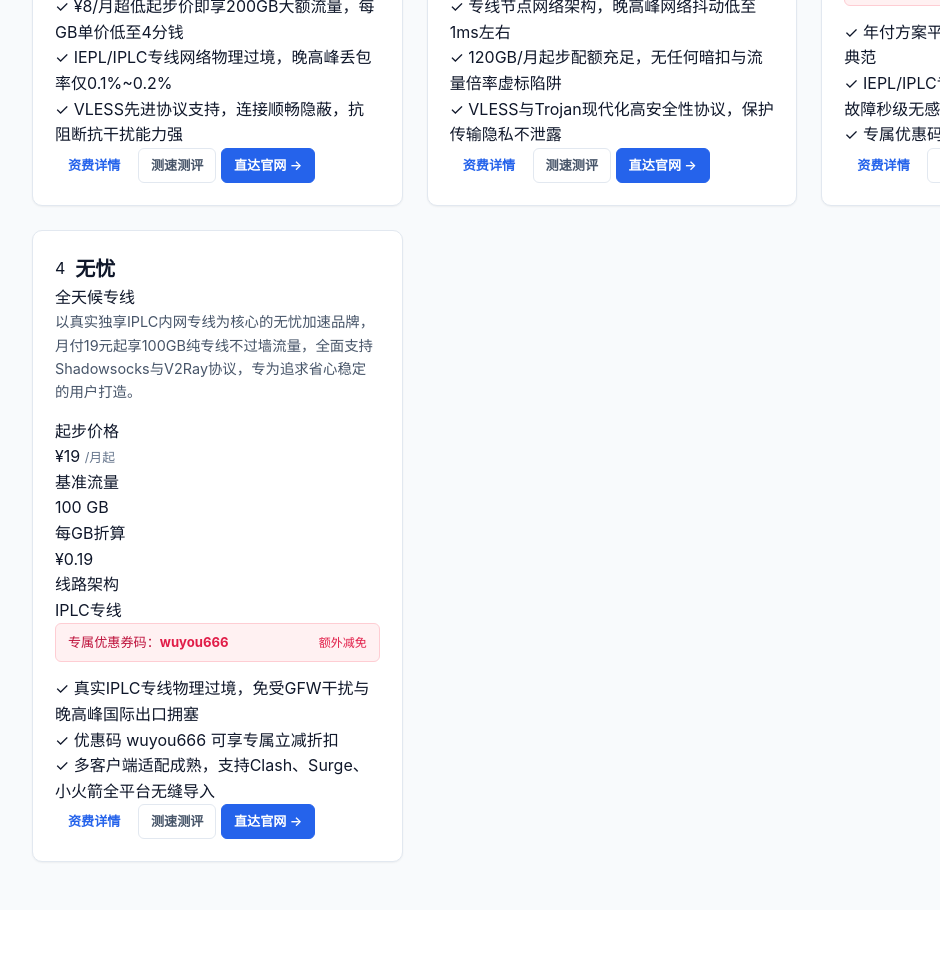
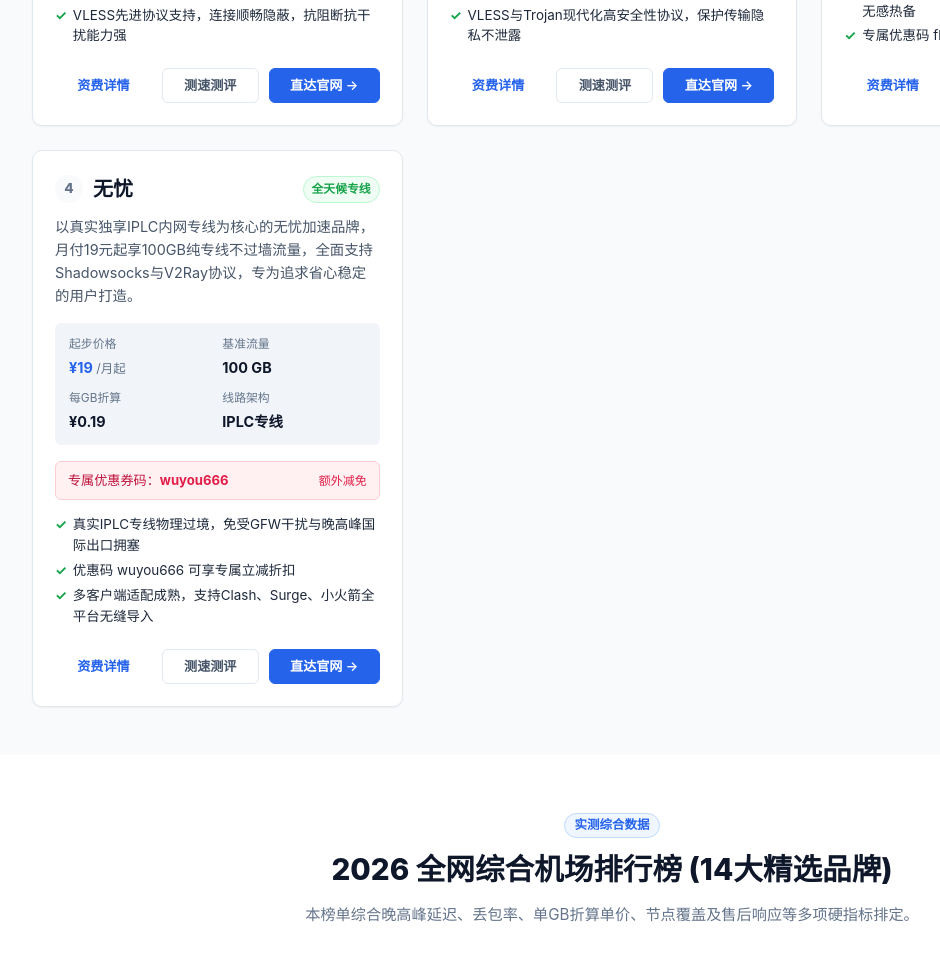
Before and after one commit to tangtang856/jichangtop.cc, an Astro site: page / in a window 1280 px wide. Shown: the part 1522-2483 px from the top of the page, without its empty margins (28-968 px from the left). Built offline with nearby package versions, Linux system fonts and the light colour scheme; Astro itself is replaced by a stand-in of ours.

Commit message:
fix: align AirportCard, RankingTable, and badge classes with global.css design system

```diff
--- a/src/components/AirportCard.astro
+++ b/src/components/AirportCard.astro
@@ -8,40 +8,40 @@ interface Props {
 }
 
 const { airport, badge, rank } = Astro.props;
-const starterPlan = airport.plans[0] || { price: airport.startingPrice, trafficGB: 100, unitPricePerGB: 0.1 };
+const starterPlan = airport.plans[0] || { price: airport.startingPrice, trafficGB: 100, unitPricePerGB: 0.1, lineType: '优质专线' };
 ---
 
 <div class="airport-card">
-  <div class="card-header-top">
+  <div class="card-top">
     <div style="display:flex;align-items:center;gap:10px;">
-      {rank && <span class="badge-rank">{rank}</span>}
-      <h3 style="margin:0;font-size:1.25rem;">
-        <a href={`/airport/${airport.slug}.html`} style="color:#0f172a;text-decoration:none;">
+      {rank && <span class={`rank-badge rank-${rank}`}>{rank}</span>}
+      <h3 class="card-brand-name" style="margin:0;">
+        <a href={`/airport/${airport.slug}.html`} style="color:inherit;text-decoration:none;">
           {airport.name}
         </a>
       </h3>
     </div>
-    {badge && <span class="badge-featured">{badge}</span>}
+    {badge && <span class="badge-status status-tested">{badge}</span>}
   </div>
 
   <p class="card-desc">{airport.description}</p>
 
-  <div class="specs-grid">
-    <div class="spec-item">
-      <div class="spec-label">起步价格</div>
-      <div class="spec-value price-text">¥{airport.startingPrice} <span style="font-size:0.8rem;color:#64748b;">/月起</span></div>
+  <div class="card-meta-list">
+    <div>
+      <span class="meta-label">起步价格</span>
+      <span class="meta-val" style="color:var(--primary);">¥{airport.startingPrice} <span style="font-size:0.78rem;color:var(--text-sub);font-weight:400;">/月起</span></span>
     </div>
-    <div class="spec-item">
-      <div class="spec-label">基准流量</div>
-      <div class="spec-value">{starterPlan.trafficGB} GB</div>
+    <div>
+      <span class="meta-label">基准流量</span>
+      <span class="meta-val">{starterPlan.trafficGB} GB</span>
     </div>
-    <div class="spec-item">
-      <div class="spec-label">每GB折算</div>
-      <div class="spec-value">¥{starterPlan.unitPricePerGB}</div>
+    <div>
+      <span class="meta-label">每GB折算</span>
+      <span class="meta-val">¥{starterPlan.unitPricePerGB}</span>
     </div>
-    <div class="spec-item">
-      <div class="spec-label">线路架构</div>
-      <div class="spec-value">{starterPlan.lineType || '优质专线'}</div>
+    <div>
+      <span class="meta-label">线路架构</span>
+      <span class="meta-val">{starterPlan.lineType || '优质专线'}</span>
     </div>
   </div>
 
@@ -52,20 +52,20 @@ const starterPlan = airport.plans[0] || { price: airport.startingPrice, trafficG
     </div>
   )}
 
-  <div class="advantages-list">
-    {airport.advantages.slice(0, 3).map((adv) => (
-      <div class="adv-item">
-        <span class="adv-icon">✓</span>
-        <span>{adv}</span>
-      </div>
-    ))}
+  <div class="card-pros-cons">
+    <ul class="pros-list">
+      {airport.advantages.slice(0, 3).map((adv) => (
+        <li>
+          <span>✓</span>
+          <div>{adv}</div>
+        </li>
+      ))}
+    </ul>
   </div>
 
-  <div class="card-footer">
-    <div class="action-btn-group">
-      <a href={`/airport/${airport.slug}.html`} class="btn btn-outline btn-sm">资费详情</a>
-      <a href={`/review/${airport.slug}.html`} class="btn btn-secondary btn-sm">测速测评</a>
-      <a href={airport.affiliateUrl} target="_blank" rel="noopener noreferrer nofollow" class="btn btn-primary btn-sm">直达官网 →</a>
-    </div>
+  <div class="card-footer-actions">
+    <a href={`/airport/${airport.slug}.html`} class="btn btn-outline btn-sm" style="flex:1;">资费详情</a>
+    <a href={`/review/${airport.slug}.html`} class="btn btn-secondary btn-sm" style="flex:1;">测速测评</a>
+    <a href={airport.affiliateUrl} target="_blank" rel="noopener noreferrer nofollow" class="btn btn-primary btn-sm" style="flex:1.2;">直达官网 →</a>
   </div>
 </div>
--- a/src/components/RankingTable.astro
+++ b/src/components/RankingTable.astro
@@ -9,7 +9,7 @@ const { airports } = Astro.props;
 ---
 
 <div class="table-responsive">
-  <table class="ranking-table">
+  <table class="data-table">
     <thead>
       <tr>
         <th style="width:60px;text-align:center;">排名</th>
@@ -28,7 +28,7 @@ const { airports } = Astro.props;
         return (
           <tr>
             <td style="text-align:center;">
-              <span class={`badge-rank rank-${index + 1}`}>{index + 1}</span>
+              <span class={`rank-badge rank-${index + 1}`}>{index + 1}</span>
             </td>
             <td>
               <div style="font-weight:700;font-size:1.02rem;color:#0f172a;">
--- a/src/pages/airport/[slug].astro
+++ b/src/pages/airport/[slug].astro
@@ -105,7 +105,7 @@ const productSchema = {
         一、{airport.name} 套餐价格与可用流量详情
       </h2>
       <div class="table-responsive">
-        <table class="ranking-table">
+        <table class="data-table">
           <thead>
             <tr>
               <th>套餐名称</th>
--- a/src/pages/compare/index.astro
+++ b/src/pages/compare/index.astro
@@ -58,7 +58,7 @@ const pageKeywords = '机场对比, 梯子对比, 机场横向比较, 翻墙机
 
     <!-- Comparison Table Container -->
     <div class="table-responsive" style="margin-bottom:40px;">
-      <table class="ranking-table" id="compareTable" style="background:#fff;">
+      <table class="data-table" id="compareTable" style="background:#fff;">
         <thead>
           <tr id="compareHeadRow">
             <th style="min-width:140px;background:#f8fafc;">对比维度</th>
--- a/src/pages/review/[slug].astro
+++ b/src/pages/review/[slug].astro
@@ -131,7 +131,7 @@ const reviewSchema = {
         二、流媒体与人工智能平台解锁测试报告
       </h2>
       <div class="table-responsive">
-        <table class="ranking-table">
+        <table class="data-table">
           <thead>
             <tr>
               <th>测试平台</th>
@@ -184,7 +184,7 @@ const reviewSchema = {
         在资费结构上，{airport.name} 针对不同用户需求划分了清晰的套餐梯度。以下为官方当前有效资费方案：
       </p>
       <div class="table-responsive" style="margin:20px 0;">
-        <table class="ranking-table">
+        <table class="data-table">
           <thead>
             <tr>
               <th>套餐</th>
--- a/src/styles/global.css
+++ b/src/styles/global.css
@@ -516,6 +516,46 @@ button, input, select, textarea {
   padding: 3px 8px;
   border-radius: var(--radius-full);
   white-space: nowrap;
+}
+
+.badge {
+  display: inline-block;
+  font-size: 0.78rem;
+  font-weight: 600;
+  padding: 4px 10px;
+  border-radius: var(--radius-full);
+  white-space: nowrap;
+  line-height: 1.2;
+}
+
+.badge-primary {
+  background-color: var(--primary-light);
+  color: var(--primary);
+  border: 1px solid var(--primary-border);
+}
+
+.badge-secondary {
+  background-color: var(--bg-soft);
+  color: var(--text-muted);
+  border: 1px solid var(--border-color);
+}
+
+.badge-outline {
+  background-color: transparent;
+  color: var(--text-muted);
+  border: 1px solid var(--border-color);
+}
+
+.badge-success {
+  background-color: var(--success-bg);
+  color: var(--success);
+  border: 1px solid var(--success-border);
+}
+
+.badge-featured {
+  background-color: #fef3c7;
+  color: #b45309;
+  border: 1px solid #fde68a;
 }
 
 .status-tested {
```
